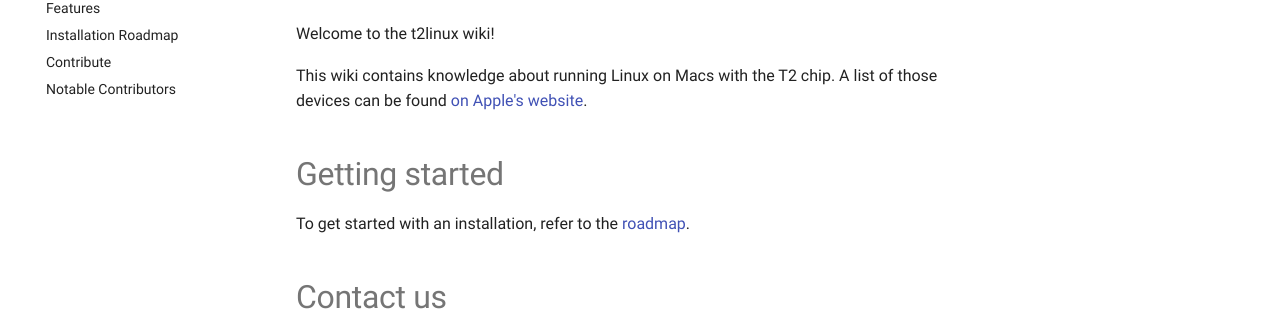
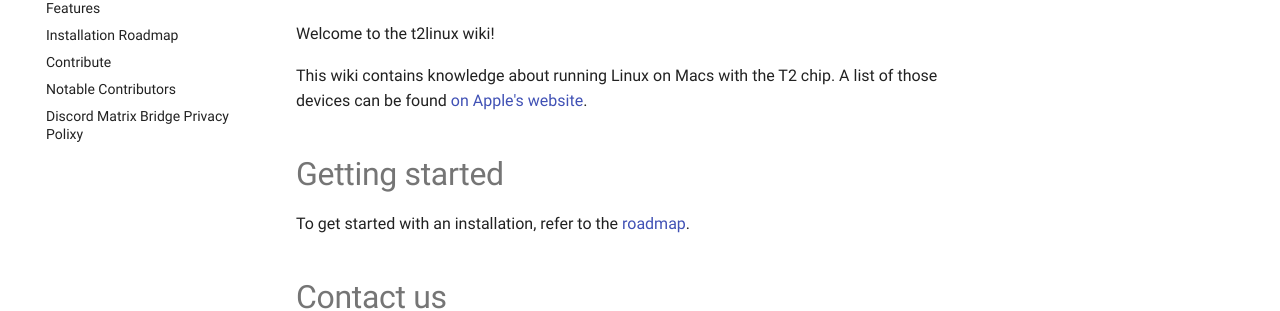
Before and after one commit to t2linux/wiki, an MkDocs documentation site: the page built from docs/index.md, in a window 1280 px wide. Shown: the part 269-580 px from the top of the page. Built offline with MkDocs 1.6.1 and Material for MkDocs 9.7.7, drawn with Linux system fonts in a browser that asks for light colours; comment, search, counter and statistics services are not loaded.

Commit message:
Link the privacy policy

```diff
--- a/mkdocs.yml
+++ b/mkdocs.yml
@@ -80,6 +80,7 @@ nav:
           - Installation Roadmap: roadmap.md
           - Contribute: contribute.md
           - Notable Contributors: notable-contributors.md
+          - Discord Matrix Bridge Privacy Polixy: matrix.md
     - Guides:
           - Pre-Install: guides/preinstall.md
           - Basic setup: guides/postinstall.md
```
